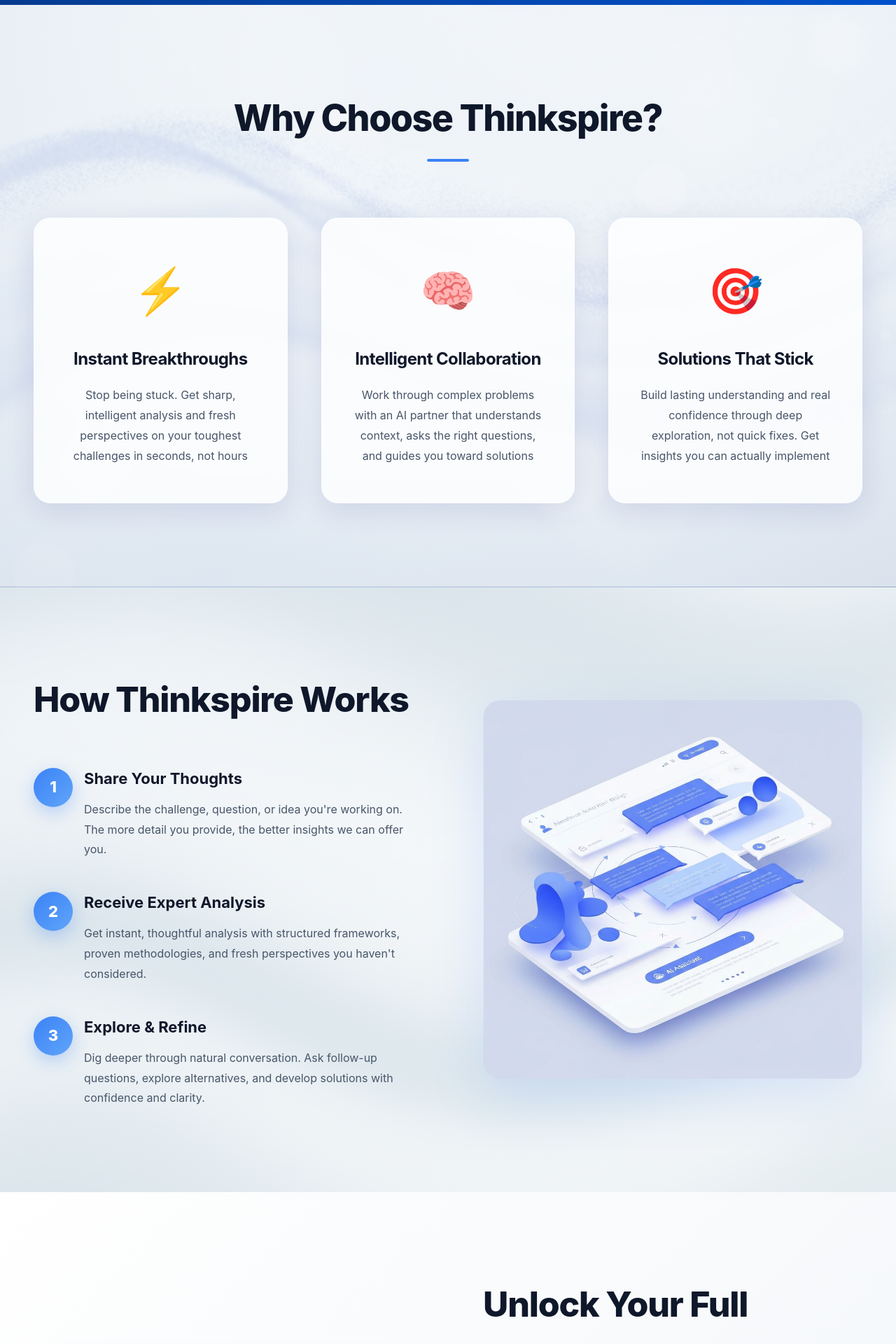
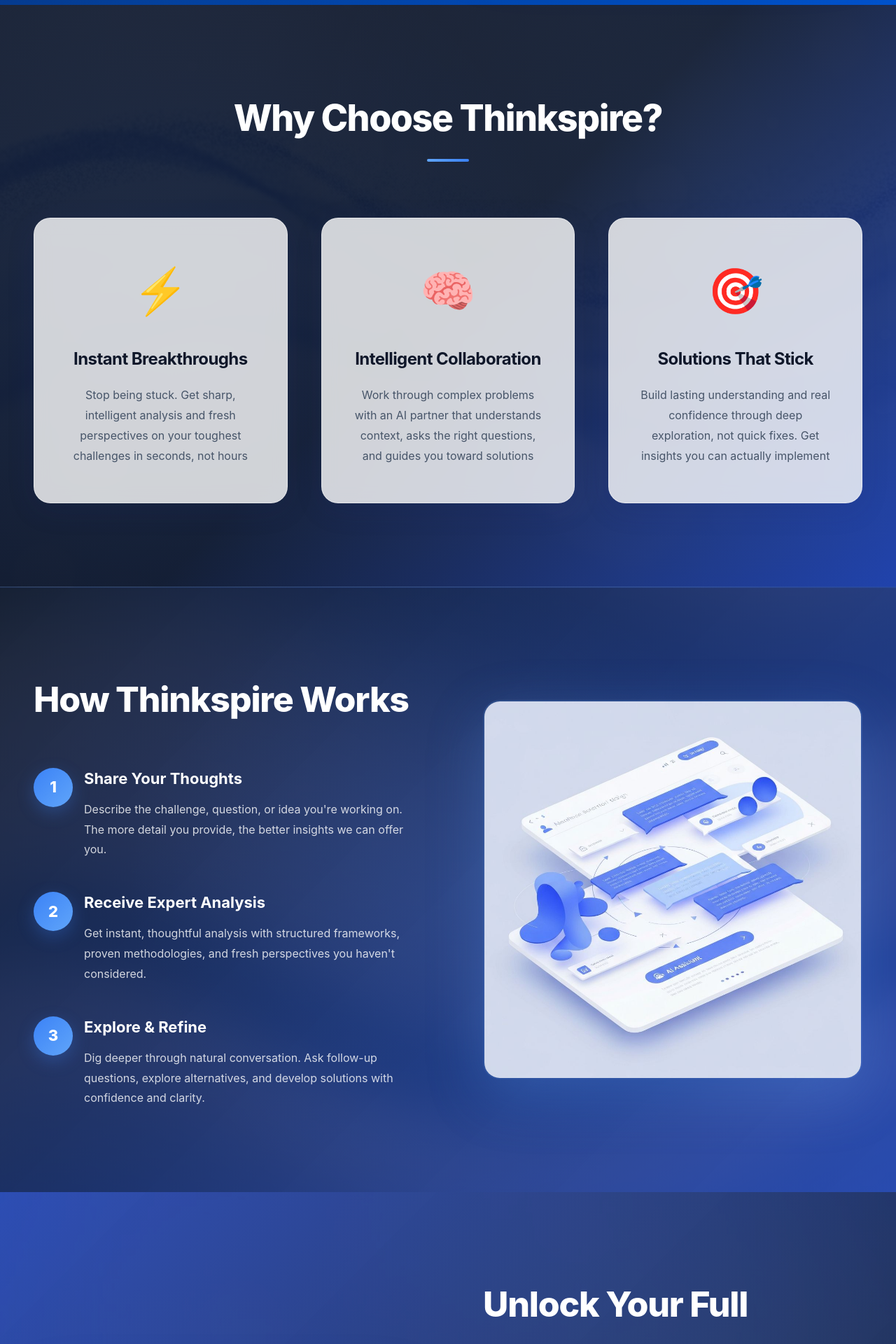
Before and after one commit to priyanshijain1/Thinkspire, a Next.js app: page / in a window 1280 px wide. Shown: the part 860-2780 px from the top of the page at 70% size. Built offline with nearby package versions, Linux system fonts and the light colour scheme.

Commit message:
feat: apply premium dark theme with glassmorphism to all sections
Co-authored-by: Priyanshi Jain <149200144+priyanshijain1@users.noreply.github.com>

```diff
--- a/app/globals.css
+++ b/app/globals.css
@@ -190,29 +190,41 @@ a:hover { color: var(--primary); }
 .features-section {
   padding: 120px 48px;
   max-width: 1400px; margin: 0 auto; width: 100%;
-  background: linear-gradient(135deg, rgba(240, 244, 248, 0.85) 0%, rgba(248, 250, 251, 0.85) 100%),
+  background: linear-gradient(135deg, rgba(15, 23, 42, 0.92) 0%, rgba(15, 23, 42, 0.95) 50%, rgba(30, 64, 175, 0.88) 100%),
               url('/bg-features.jpg');
   background-size: cover; background-position: center;
   background-attachment: fixed;
+  position: relative;
+  overflow: hidden;
+}
+
+.features-section::before {
+  content: '';
+  position: absolute; inset: 0;
+  background:
+    radial-gradient(circle at 20% 50%, rgba(59, 130, 246, 0.08) 0%, transparent 50%),
+    radial-gradient(circle at 80% 30%, rgba(96, 165, 250, 0.06) 0%, transparent 50%);
+  pointer-events: none;
 }
 
 .features-section h2 {
-  font-size: 52px; font-weight: 800; color: var(--text);
+  font-size: 52px; font-weight: 800; color: white;
   text-align: center; margin-bottom: 80px; letter-spacing: -1.5px;
   position: relative; padding-bottom: 20px;
+  z-index: 1;
 }
 
 .features-section h2::after {
   content: '';
   position: absolute; bottom: 0; left: 50%;
   transform: translateX(-50%);
-  width: 60px; height: 4px; background: var(--accent);
+  width: 60px; height: 4px; background: linear-gradient(90deg, #60a5fa, var(--accent));
   border-radius: 2px;
 }
 
 .features-grid {
   display: grid; grid-template-columns: repeat(auto-fit, minmax(340px, 1fr));
-  gap: 48px;
+  gap: 48px; position: relative; z-index: 1;
 }
 
 .feature-card {
@@ -314,7 +326,10 @@ a:hover { color: var(--primary); }
 /* Final CTA Section */
 .cta-final {
   padding: 100px 48px;
-  background: linear-gradient(135deg, var(--accent) 0%, #1e40af 50%, var(--accent-dark) 100%);
+  background: linear-gradient(135deg, #003d99 0%, #0052cc 40%, #1e40af 100%),
+              url('/bg-hero.jpg');
+  background-size: cover; background-position: center;
+  background-attachment: fixed;
   color: white; text-align: center;
   max-width: 1400px; margin: 0 auto; width: 100%;
   position: relative; overflow: hidden;
@@ -324,8 +339,8 @@ a:hover { color: var(--primary); }
   content: '';
   position: absolute; inset: 0;
   background:
-    radial-gradient(circle at 20% 50%, rgba(255, 255, 255, 0.1) 0%, transparent 50%),
-    radial-gradient(circle at 80% 80%, rgba(255, 255, 255, 0.05) 0%, transparent 50%);
+    radial-gradient(circle at 20% 50%, rgba(96, 165, 250, 0.12) 0%, transparent 50%),
+    radial-gradient(circle at 80% 80%, rgba(59, 130, 246, 0.08) 0%, transparent 50%);
   pointer-events: none;
 }
 
@@ -336,22 +351,23 @@ a:hover { color: var(--primary); }
 }
 
 .cta-final p {
-  font-size: 18px; margin-bottom: 48px; opacity: 0.98;
+  font-size: 18px; margin-bottom: 48px; color: rgba(255, 255, 255, 0.9);
   line-height: 1.8;
   position: relative; z-index: 1;
 }
 
 .cta-final .cta-button {
-  background: white; color: var(--accent);
-  box-shadow: 0 12px 40px rgba(0, 0, 0, 0.2);
+  background: rgba(255, 255, 255, 0.95);
+  color: var(--accent);
+  box-shadow: 0 12px 40px rgba(0, 0, 0, 0.25);
   position: relative; z-index: 1;
   transition: all 0.4s cubic-bezier(0.34, 1.56, 0.64, 1);
 }
 
 .cta-final .cta-button:hover {
-  background: #f0f9ff;
+  background: white;
   color: #1e40af;
-  box-shadow: 0 16px 48px rgba(0, 0, 0, 0.25);
+  box-shadow: 0 16px 48px rgba(0, 0, 0, 0.3);
   transform: translateY(-4px);
 }
 
@@ -360,19 +376,30 @@ a:hover { color: var(--primary); }
   display: grid; grid-template-columns: 1fr 1fr; gap: 100px; align-items: center;
   padding: 120px 48px;
   max-width: 1400px; margin: 0 auto; width: 100%;
-  background: linear-gradient(135deg, rgba(240, 244, 248, 0.85) 0%, rgba(248, 250, 251, 0.85) 100%),
+  background: linear-gradient(135deg, rgba(15, 23, 42, 0.92) 0%, rgba(30, 64, 175, 0.88) 100%),
               url('/bg-workflow.jpg');
   background-size: cover; background-position: center;
   background-attachment: fixed;
+  position: relative;
+  overflow: hidden;
+}
+
+.how-it-works-section::before {
+  content: '';
+  position: absolute; inset: 0;
+  background: radial-gradient(circle at 50% 50%, rgba(59, 130, 246, 0.1) 0%, transparent 60%);
+  pointer-events: none;
 }
 
 .how-it-content h2 {
-  font-size: 50px; font-weight: 800; color: var(--text);
+  font-size: 50px; font-weight: 800; color: white;
   margin-bottom: 56px; letter-spacing: -1.2px;
+  position: relative; z-index: 1;
 }
 
 .steps {
   display: flex; flex-direction: column; gap: 44px;
+  position: relative; z-index: 1;
 }
 
 .step {
@@ -400,28 +427,29 @@ a:hover { color: var(--primary); }
 
 .step h4 {
   margin: 0 0 12px; font-size: 22px; font-weight: 700;
-  color: var(--text);
+  color: white;
 }
 
 .step p {
-  margin: 0; color: var(--text-secondary); font-size: 16px;
+  margin: 0; color: rgba(255, 255, 255, 0.8); font-size: 16px;
   line-height: 1.8;
 }
 
 .how-it-image {
   display: flex; justify-content: center;
+  position: relative; z-index: 1;
 }
 
 .how-img {
   width: 100%; height: auto; border-radius: 24px;
-  box-shadow: 0 24px 80px rgba(59, 130, 246, 0.15);
-  border: 1px solid rgba(59, 130, 246, 0.1);
+  box-shadow: 0 24px 80px rgba(96, 165, 250, 0.25);
+  border: 2px solid rgba(96, 165, 250, 0.2);
   transition: transform 0.6s cubic-bezier(0.34, 1.56, 0.64, 1);
 }
 
 .how-it-works-section:hover .how-img {
   transform: translateY(-8px);
-  box-shadow: 0 32px 100px rgba(59, 130, 246, 0.2);
+  box-shadow: 0 32px 100px rgba(96, 165, 250, 0.35);
 }
 
 /* Showcase Section */
@@ -429,32 +457,51 @@ a:hover { color: var(--primary); }
   display: grid; grid-template-columns: 1fr 1fr; gap: 100px; align-items: center;
   padding: 120px 48px;
   max-width: 1400px; margin: 0 auto; width: 100%;
-  background: linear-gradient(135deg, rgba(255, 255, 255, 0.95) 0%, rgba(240, 244, 248, 0.95) 100%);
+  background: linear-gradient(135deg, rgba(30, 64, 175, 0.9) 0%, rgba(15, 23, 42, 0.92) 100%),
+              url('/bg-features.jpg');
+  background-size: cover; background-position: center;
+  background-attachment: fixed;
+  position: relative;
+  overflow: hidden;
+}
+
+.showcase-section::before {
+  content: '';
+  position: absolute; inset: 0;
+  background:
+    radial-gradient(circle at 80% 30%, rgba(96, 165, 250, 0.08) 0%, transparent 50%),
+    radial-gradient(circle at 20% 70%, rgba(59, 130, 246, 0.06) 0%, transparent 50%);
+  pointer-events: none;
 }
 
 .showcase-image {
   display: flex; justify-content: center; order: -1;
+  position: relative; z-index: 1;
 }
 
 .showcase-img {
   width: 100%; height: auto; border-radius: 24px;
-  box-shadow: 0 24px 80px rgba(59, 130, 246, 0.15);
-  border: 1px solid rgba(59, 130, 246, 0.1);
+  box-shadow: 0 24px 80px rgba(96, 165, 250, 0.25);
+  border: 2px solid rgba(96, 165, 250, 0.2);
   transition: transform 0.6s cubic-bezier(0.34, 1.56, 0.64, 1);
 }
 
 .showcase-section:hover .showcase-img {
   transform: translateY(-8px);
-  box-shadow: 0 32px 100px rgba(59, 130, 246, 0.2);
+  box-shadow: 0 32px 100px rgba(96, 165, 250, 0.35);
+}
+
+.showcase-content {
+  position: relative; z-index: 1;
 }
 
 .showcase-content h2 {
-  font-size: 50px; font-weight: 800; color: var(--text);
+  font-size: 50px; font-weight: 800; color: white;
   margin-bottom: 28px; letter-spacing: -1.2px;
 }
 
 .showcase-content > p {
-  font-size: 17px; color: var(--text-secondary); line-height: 1.9;
+  font-size: 17px; color: rgba(255, 255, 255, 0.85); line-height: 1.9;
   margin-bottom: 40px;
 }
 
@@ -463,7 +510,7 @@ a:hover { color: var(--primary); }
 }
 
 .benefits-list li {
-  font-size: 16px; color: var(--text); padding: 16px 0;
+  font-size: 16px; color: white; padding: 16px 0;
   padding-left: 40px; position: relative;
   line-height: 1.7;
   transition: all 0.3s ease;
@@ -471,7 +518,7 @@ a:hover { color: var(--primary); }
 
 .benefits-list li:hover {
   transform: translateX(4px);
-  color: var(--accent);
+  color: #60a5fa;
 }
 
 .benefits-list li::before {
@@ -488,41 +535,72 @@ a:hover { color: var(--primary); }
 .use-cases-section {
   padding: 120px 48px;
   max-width: 1400px; margin: 0 auto; width: 100%;
-  background: linear-gradient(135deg, rgba(248, 250, 251, 0.9) 0%, rgba(240, 244, 248, 0.95) 100%),
+  background: linear-gradient(135deg, rgba(15, 23, 42, 0.92) 0%, rgba(30, 64, 175, 0.88) 50%, rgba(15, 23, 42, 0.95) 100%),
               url('/bg-features.jpg');
   background-size: cover; background-position: center;
   background-attachment: fixed;
+  position: relative;
+  overflow: hidden;
+}
+
+.use-cases-section::before {
+  content: '';
+  position: absolute; inset: 0;
+  background:
+    radial-gradient(circle at 30% 70%, rgba(59, 130, 246, 0.08) 0%, transparent 50%),
+    radial-gradient(circle at 70% 30%, rgba(96, 165, 250, 0.06) 0%, transparent 50%);
+  pointer-events: none;
 }
 
 .use-cases-section h2 {
-  font-size: 52px; font-weight: 800; color: var(--text);
+  font-size: 52px; font-weight: 800; color: white;
   text-align: center; margin-bottom: 80px; letter-spacing: -1.5px;
   position: relative; padding-bottom: 20px;
+  z-index: 1;
 }
 
 .use-cases-section h2::after {
   content: '';
   position: absolute; bottom: 0; left: 50%;
   transform: translateX(-50%);
-  width: 60px; height: 4px; background: var(--accent);
+  width: 60px; height: 4px; background: linear-gradient(90deg, #60a5fa, var(--accent));
   border-radius: 2px;
 }
 
 .use-case-grid {
   display: grid; grid-template-columns: repeat(auto-fit, minmax(300px, 1fr));
-  gap: 40px;
+  gap: 40px; position: relative; z-index: 1;
 }
 
 .use-case-card {
-  text-align: center; padding: 44px 36px;
-  background: rgba(255, 255, 255, 0.8);
-  backdrop-filter: blur(14px);
+  text-align: center; padding: 40px 32px;
+  background: rgba(255, 255, 255, 0.08);
+  backdrop-filter: blur(16px);
   border-radius: 24px;
-  transition: all 0.5s cubic-bezier(0.34, 1.56, 0.64, 1);
-  border: 1.5px solid rgba(255, 255, 255, 0.4);
+  transition: all 0.35s cubic-bezier(0.16, 1, 0.3, 1);
+  border: 1.5px solid rgba(255, 255, 255, 0.15);
   position: relative;
-  box-shadow: 0 10px 40px rgba(15, 23, 42, 0.1);
+  box-shadow: 0 8px 32px rgba(59, 130, 246, 0.1);
   overflow: hidden;
+}
+
+.use-case-card::before {
+  content: '';
+  position: absolute; top: -50%; right: -50%; width: 200px; height: 200px;
+  background: radial-gradient(circle, rgba(96, 165, 250, 0.15) 0%, transparent 70%);
+  border-radius: 50%;
+  transition: all 0.5s ease;
+}
+
+.use-case-card:hover {
+  background: rgba(255, 255, 255, 0.15);
+  border-color: rgba(96, 165, 250, 0.6);
+  box-shadow: 0 16px 48px rgba(96, 165, 250, 0.25);
+  transform: translateY(-12px);
+}
+
+.use-case-card:hover::before {
+  top: -25%; right: -25%;
 }
 
 .use-case-card::before {
@@ -556,12 +634,12 @@ a:hover { color: var(--primary); }
 
 .use-case-card h4 {
   margin: 0 0 14px; font-size: 20px; font-weight: 700;
-  color: var(--text); letter-spacing: -0.4px;
+  color: white; letter-spacing: -0.4px;
   position: relative; z-index: 1;
 }
 
 .use-case-card p {
-  margin: 0; color: var(--text-secondary); font-size: 15px;
+  margin: 0; color: rgba(255, 255, 255, 0.75); font-size: 15px;
   line-height: 1.7;
   position: relative; z-index: 1;
 }
```
